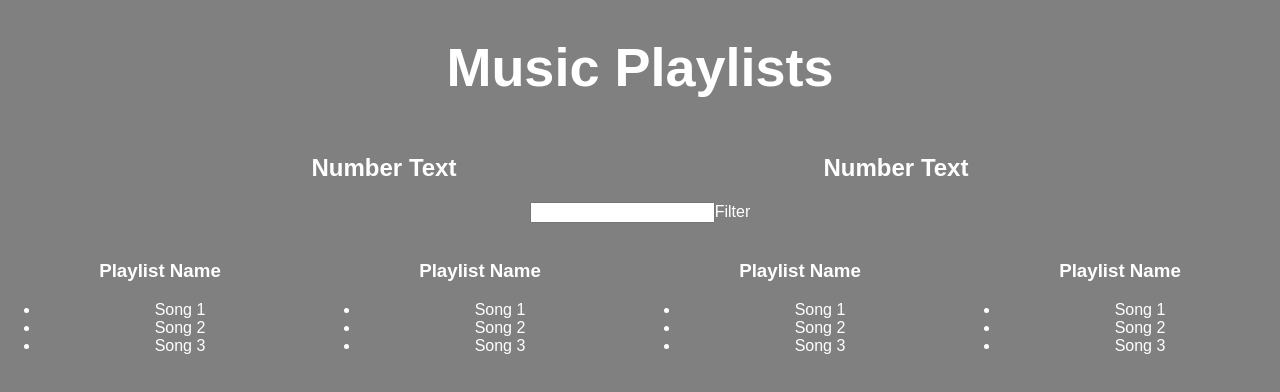
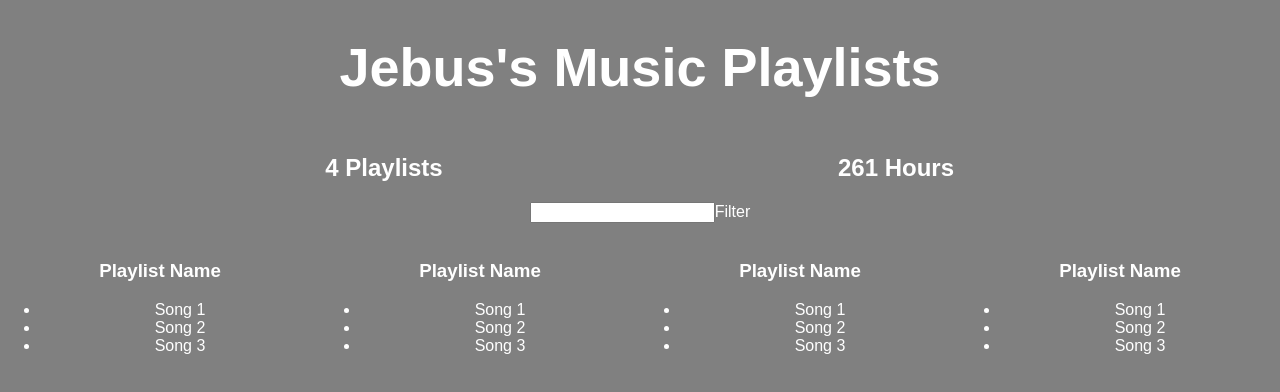
Before and after one commit to iesvs/Listas, a React (Create React App) app: page / in a window 1280 px wide. Shown: the top 392 px of the page. Built offline with nearby package versions, Linux system fonts and the light colour scheme.

Commit message:
Agrego fake server data a algunos componenetes [Title, Aggregate]

```diff
--- a/src/App.js
+++ b/src/App.js
@@ -1,15 +1,71 @@
 import React, { Component } from 'react';
-import logo from './logo.svg';
+//import logo from './logo.svg';
 import './App.css';
 
 let defaultStyle = {
 	color: "#fff"
+};
+let fakeServerData = {
+	user: {
+		name: "Jebus",
+		playlists: [
+			{
+				name: "Playlist ONE",
+				songs:[
+							{name: "Song 1 PL ONE", duration: 1345},
+							{name: "Song 2 PL ONE", duration: 1350},
+							{name: "Song 3 PL ONE", duration: 1350}
+						]
+			},
+			{
+				name: "Playlist TWO",
+				songs:[
+							{name: "Song 1 PL TWO", duration: 1345},
+							{name: "Song 2 PL TWO", duration: 1309},
+							{name: "Song 3 PL TWO", duration: 1234}
+						]
+			},
+			{
+				name: "Playlist THREE",
+				songs:[
+							{name: "Song 1 PL THREE", duration: 1345},
+							{name: "Song 2 PL THREE", duration: 1220},
+							{name: "Song 3 PL THREE", duration: 1310}
+						]
+			},
+			{
+				name: "Playlist FOUR",
+				songs:[
+							{name: "Song 1 PL FOUR", duration: 1345},
+							{name: "Song 2 PL FOUR", duration: 1300},
+							{name: "Song 3 PL FOUR", duration: 1200}
+			]
 			}
-class Aggregate extends Component {
+		]
+	}
+};
+
+class PlaylistCounter extends Component {
 	render(){
 		return(
 			<div style={{...defaultStyle, width: "40%", display: "inline-block"}}>
-				<h2>Number Text</h2>
+				<h2>{this.props.playlists && this.props.playlists.length} Playlists</h2>
+			</div>
+		);
+	}
+}
+
+class HoursCounter extends Component {
+	render(){
+		let allSongs = this.props.playlists.reduce((songs, eachPlaylist) => {
+			return songs.concat(eachPlaylist.songs)
+		}, [])
+		let totalDuration = allSongs.reduce((sum, eachSong) => {
+			return sum + eachSong.duration
+		}, 0)
+		return(
+			<div style={{...defaultStyle, width: "40%", display: "inline-block"}}>
+				<h2>{Math.round(totalDuration/60)} Hours</h2>
 			</div>
 		);
 	}
@@ -37,37 +93,41 @@
 			</div>
 		);
 	}
-
 }
 
 class App extends Component {
+	constructor(){
+		super();
+		this.state = {serverData: {}}
+	}
+	componentDidMount(){
+		setTimeout(() => {
+			this.setState((state) => ({ serverData: fakeServerData}));
+			//console.log(this.state.serverData);
+
+		}, 1000);
+
+	}
   	render() {
 		let appName = "Validacion de los CFDIs"
 		return (
 			<div className="App">
-				<h1 style={{...defaultStyle, "font-size": "54px"}}>Music Playlists</h1>
-				<Aggregate/>
-				<Aggregate/>
+				{this.state.serverData.user ?
+				<div>
+					<h1 style={{...defaultStyle, "fontSize": "54px"}}>
+						{this.state.serverData.user.name}'s Music Playlists
+					</h1>
+					<PlaylistCounter playlists={this.state.serverData.user.playlists}/>
+					<HoursCounter playlists={this.state.serverData.user.playlists}/>
 					<Filter/>
 					<Playlist/>
 					<Playlist/>
 					<Playlist/>
 					<Playlist/>
+				</div> : <h1 style={defaultStyle}>Loading...</h1>
+				}
 			</div>
 		);
-
-
-		/*return (
-			<div className="App">
-				<header className="App-header">
-					<img src={logo} className="App-logo" alt="logo" />
-					<h1 className="App-title">{appName}</h1>
-				</header>
-				<p className="App-intro">
-					To get started, edit <code>src/App.js</code> and save to reload.
-				</p>
-			</div>
-		);*/
 	}
 }
 
```
Lines whose indentation alone changed are shown as unchanged.
